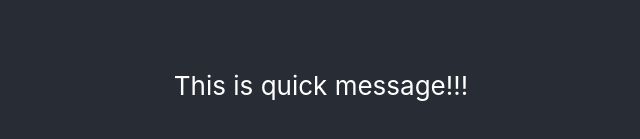
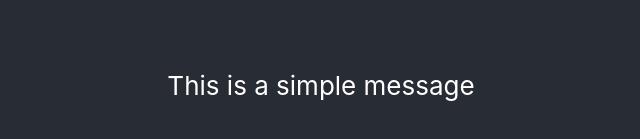
Before and after one commit to oguznsari/typescript-t, a React (Create React App) app in the folder react-typescript/: page / in a window 1280 px wide. Shown: the part 315-454 px from the top of the page, without its empty margins (319-959 px from the left). Built offline with nearby package versions, Linux system fonts and the light colour scheme; the HTML template or start-up script is replaced by a standard one.

Commit message:
functional stateless component + prop syntax

```diff
--- a/react-typescript/src/App.tsx
+++ b/react-typescript/src/App.tsx
@@ -26,7 +26,7 @@ function App() {
         {/* <p>
           The value {firstName} is of {typeof firstName} type!
         </p> */}
-        <Message />
+        <Message message='This is a simple message' />
       </header>
     </div>
   );
--- a/react-typescript/src/Message.tsx
+++ b/react-typescript/src/Message.tsx
@@ -1,8 +1,8 @@
 import React from "react";
 
-const Message = () => {
+const Message = (prop: { message: string }): any => {
     return (
-        <p>This is quick message!!!</p>
+        <p>{prop.message}</p>
     )
 }
 
```
